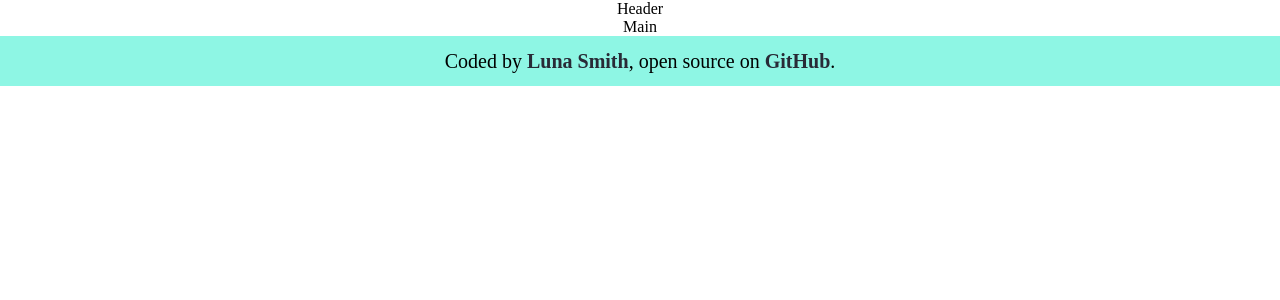
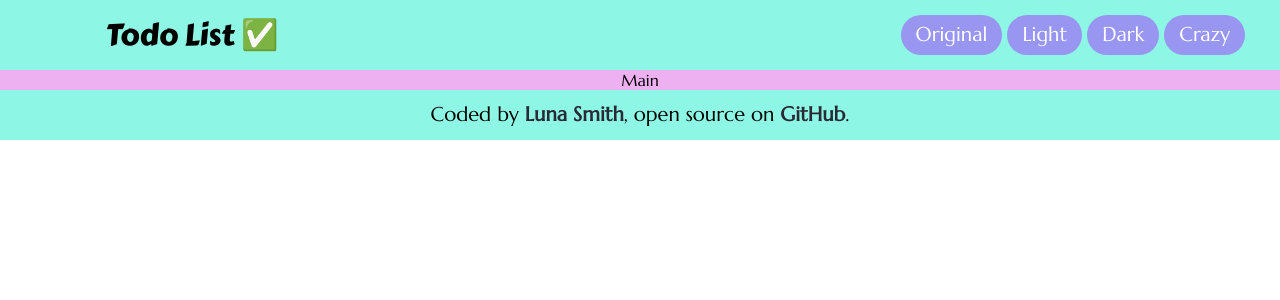
Before and after one commit to Lu-Smith/my_todo_list_react_typescript_redux, a React (Create React App) app: page / in a window 1280 px wide. Shown: the top 300 px of the page. Built offline with nearby package versions, Linux system fonts and the light colour scheme.

Commit message:
Updated Header.tsx
Created Header.styled.ts

```diff
--- a/src/App.css
+++ b/src/App.css
@@ -1,3 +1,5 @@
+@import url('https://fonts.googleapis.com/css2?family=Carter+One&family=Indie+Flower&family=Marcellus&display=swap');
+
 * {
   margin: 0;
   padding: 0;
@@ -6,4 +8,6 @@
 
 .App {
   text-align: center;
+  background: #edb1f1;
+  font-family: 'Marcellus', serif;
 }
--- a/src/app/components/Footer.tsx
+++ b/src/app/components/Footer.tsx
@@ -1,5 +1,5 @@
 import React, {FC} from 'react';
-import {FooterContainer} from './styles/Footer.styles';
+import {FooterContainer} from './styles/Footer.styled';
 
 const Footer: FC = () => {
   return (
--- a/src/app/components/Header.tsx
+++ b/src/app/components/Header.tsx
@@ -1,8 +1,19 @@
-import React, {FC} from 'react'
+import React, {FC} from 'react';
+import { HeaderContainer, Logo, Menu, Theme} from './styles/Header.styled';
 
 const Header: FC = () => {
   return (
-    <div>Header</div>
+    <HeaderContainer>
+        <Logo>
+            Todo List ✅
+        </Logo>
+        <Menu>
+            <Theme>Original</Theme>
+            <Theme>Light</Theme>
+            <Theme>Dark</Theme>
+            <Theme>Crazy</Theme>
+        </Menu>
+    </HeaderContainer>
   )
 }
 
--- a/src/app/components/styles/Footer.styles.ts
+++ b/src/app/components/styles/Footer.styled.ts
@@ -1,5 +1,4 @@
 import styled from 'styled-components';
-import {Link} from "react-router-dom";
 
 export const FooterContainer = styled.div`
  background: #8ef6e4;
--- /dev/null
+++ b/src/app/components/styles/Header.styled.ts
@@ -0,0 +1,44 @@
+import styled from 'styled-components';
+
+export const HeaderContainer = styled.div`
+ background: #8ef6e4;
+ color: black;
+ padding: 10px 0;
+ font-size: 20px;
+ line-height: 50px;
+ display: flex;
+ flex-direction: row;
+ align-items: center;
+`
+
+export const Logo = styled.div`
+ width: 30%;
+ font-family: 'Carter One', cursive;
+ font-size: 30px;
+`
+
+export const Menu = styled.ul`
+ width: 70%;
+ display: flex;
+ flex-direction: row;
+ align-items: center;
+ justify-content: end;
+ padding-right: 30px;
+`
+
+export const Theme = styled.li`
+list-style: none;
+padding: 5px 15px;
+line-height: 30px;
+transition: all 200ms ease-in-out;
+background-color: #9896f1;
+border-radius: 20px;
+margin-right: 5px;
+color: white;
+
+&:hover {
+    font-weight: 600;
+}
+
+
+`
```
